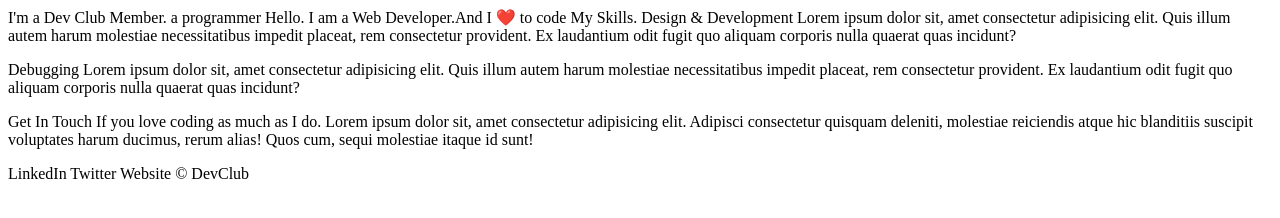
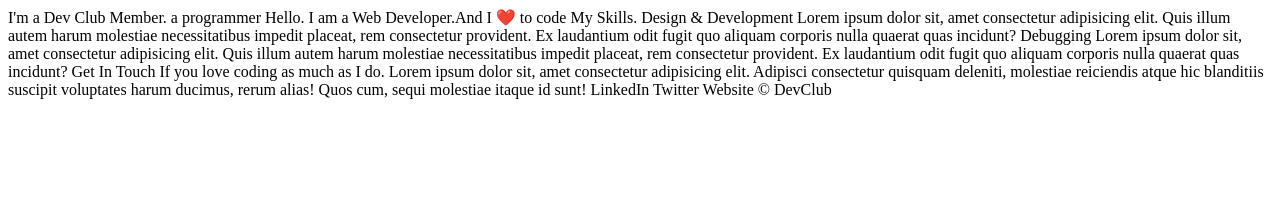
Before and after one commit to liem1996/CSS-Challenges, a website: page First-Meeting-Challange/personal-site-challenge.html in a window 1280 px wide. Drawn offline with Linux system fonts and the light colour scheme.

Commit message:
Update personal-site-challenge.html

```diff
--- a/First-Meeting-Challange/personal-site-challenge.html
+++ b/First-Meeting-Challange/personal-site-challenge.html
@@ -15,12 +15,12 @@
         I am a Web Developer.And I ❤️ to code
         My Skills.
         Design & Development
-        Lorem ipsum dolor sit, amet consectetur adipisicing elit. Quis illum autem harum molestiae necessitatibus impedit placeat, rem consectetur provident. Ex laudantium odit fugit quo aliquam corporis nulla quaerat quas incidunt?</p>
+        Lorem ipsum dolor sit, amet consectetur adipisicing elit. Quis illum autem harum molestiae necessitatibus impedit placeat, rem consectetur provident. Ex laudantium odit fugit quo aliquam corporis nulla quaerat quas incidunt?
         Debugging
-        Lorem ipsum dolor sit, amet consectetur adipisicing elit. Quis illum autem harum molestiae necessitatibus impedit placeat, rem consectetur provident. Ex laudantium odit fugit quo aliquam corporis nulla quaerat quas incidunt?</p>
+        Lorem ipsum dolor sit, amet consectetur adipisicing elit. Quis illum autem harum molestiae necessitatibus impedit placeat, rem consectetur provident. Ex laudantium odit fugit quo aliquam corporis nulla quaerat quas incidunt?
         Get In Touch
         If you love coding as much as I do.
-        Lorem ipsum dolor sit, amet consectetur adipisicing elit. Adipisci consectetur quisquam deleniti, molestiae reiciendis atque hic blanditiis suscipit voluptates harum ducimus, rerum alias! Quos cum, sequi molestiae itaque id sunt!</p>
+        Lorem ipsum dolor sit, amet consectetur adipisicing elit. Adipisci consectetur quisquam deleniti, molestiae reiciendis atque hic blanditiis suscipit voluptates harum ducimus, rerum alias! Quos cum, sequi molestiae itaque id sunt!
         LinkedIn
         Twitter
         Website
```
